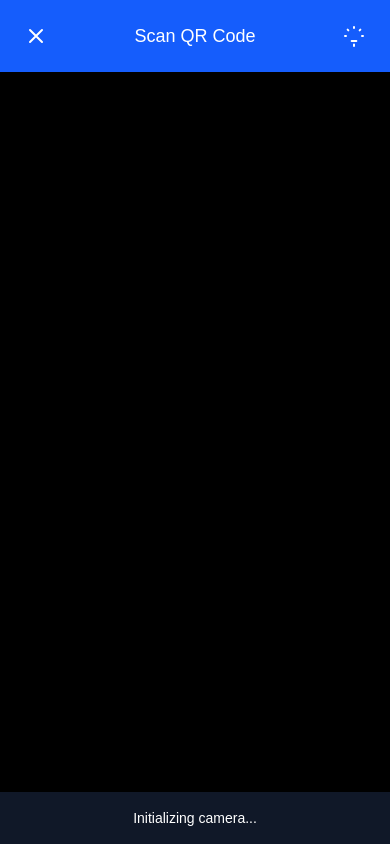
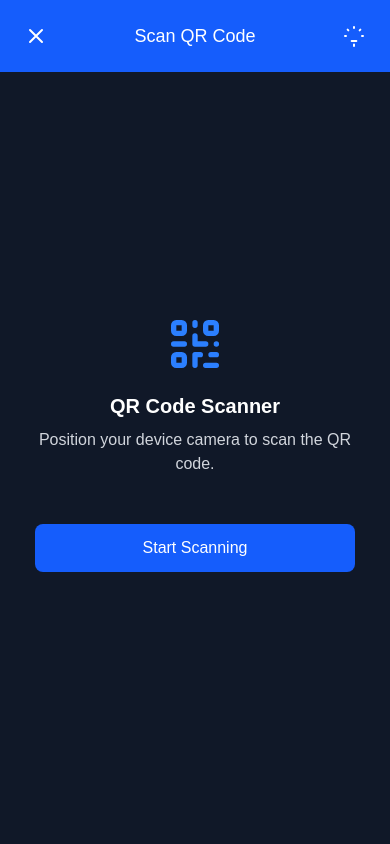
Before and after one commit to JamesEArnold/Binventory, a Next.js app: page /scanner in a window 390 px wide. Built offline with nearby package versions, Linux system fonts and the light colour scheme; no server answers.

Commit message:
fix scanner so phone disconnects after scan

```diff
--- a/app/components/scanner/Scanner.tsx
+++ b/app/components/scanner/Scanner.tsx
@@ -38,18 +38,20 @@ export const Scanner: FC<ScannerProps> = ({
 
   // Centralized function to stop camera stream and clean up resources
   const stopCamera = useCallback(() => {
-    console.log('Stopping camera...');
+    console.log('Stopping camera and cleaning up all resources...');
 
     // Cancel any ongoing scanning
     if (scanIntervalRef.current) {
       clearInterval(scanIntervalRef.current);
       scanIntervalRef.current = null;
+      console.log('Scan interval cleared');
     }
 
     // Cancel animation frame
     if (animationFrameIdRef.current) {
       cancelAnimationFrame(animationFrameIdRef.current);
       animationFrameIdRef.current = null;
+      console.log('Animation frame canceled');
     }
 
     // Stop all media tracks
@@ -60,16 +62,21 @@ export const Scanner: FC<ScannerProps> = ({
         console.log('Track stopped:', track.kind, track.readyState);
       });
       streamRef.current = null;
+      console.log('All media tracks stopped');
     }
 
     // Clear video source
     if (videoRef.current) {
       videoRef.current.srcObject = null;
+      console.log('Video source cleared');
     }
 
     // Update state
     setIsScanning(false);
     setIsLoading(false);
+    setIsFlashlightOn(false);
+
+    console.log('Camera cleanup completed');
   }, []);
 
   // Start the camera with specified settings
@@ -80,6 +87,7 @@ export const Scanner: FC<ScannerProps> = ({
 
       // Set loading state
       setIsLoading(true);
+      setScanError(null);
 
       // Check if mediaDevices API is available
       if (!navigator.mediaDevices) {
@@ -88,9 +96,13 @@ export const Scanner: FC<ScannerProps> = ({
 
       console.log('Starting camera...');
 
-      // Use simpler constraints that worked in original code
+      // Use mobile-optimized constraints for iOS
       const constraints: MediaStreamConstraints = {
-        video: { facingMode: 'environment' },
+        video: {
+          facingMode: 'environment',
+          width: { ideal: 1280 },
+          height: { ideal: 720 }
+        },
         audio: false
       };
 
@@ -99,25 +111,57 @@ export const Scanner: FC<ScannerProps> = ({
 
       console.log('Camera access granted with tracks:', mediaStream.getTracks().length);
 
-      setHasPermission(true);
+      // Store stream reference before setting srcObject
       streamRef.current = mediaStream;
 
       if (videoRef.current) {
+        // Set video properties first
+        videoRef.current.playsInline = true;
+        videoRef.current.muted = true;
+        videoRef.current.autoplay = true;
+
+        // Set the stream as source
         videoRef.current.srcObject = mediaStream;
 
+        // Add event listener for loadedmetadata event
+        videoRef.current.onloadedmetadata = async () => {
+          console.log('Video metadata loaded');
           try {
-          // Force play and wait for it to start
-          await videoRef.current.play();
+            await videoRef.current?.play();
             console.log('Video is now playing');
-
-          // Automatically start scanning once video is playing
+            setHasPermission(true);
             setIsScanning(true);
             setIsLoading(false);
-        } catch (e) {
-          console.error('Failed to play video:', e);
+          } catch (playError) {
+            console.error('Failed to play video after metadata loaded:', playError);
+            setScanError('Failed to start video streaming. Please try again.');
             setIsLoading(false);
-          throw e;
           }
+        };
+
+        // Add error handler
+        videoRef.current.onerror = (e) => {
+          console.error('Video element error:', e);
+          setScanError('Video stream error. Please restart scanner.');
+          setIsLoading(false);
+        };
+
+        // Safety timeout to prevent indefinite loading state
+        setTimeout(() => {
+          if (isLoading) {
+            console.log('Camera initialization timeout - forcing state update');
+            if (streamRef.current && videoRef.current?.srcObject) {
+              setHasPermission(true);
+              setIsScanning(true);
+              setIsLoading(false);
+            } else {
+              setScanError('Camera initialization timed out. Please try again.');
+              setIsLoading(false);
+            }
+          }
+        }, 5000);
+      } else {
+        throw new Error('Video element not available');
       }
 
     } catch (error) {
@@ -126,18 +170,15 @@ export const Scanner: FC<ScannerProps> = ({
       setScanError(error instanceof Error ? error.message : 'Camera access denied. Please enable camera permissions.');
       setIsLoading(false);
     }
-  }, [stopCamera]);
+  }, [isLoading, stopCamera]);
 
-  // Request camera permission on component mount
+  // Ensure cleanup when component unmounts
   useEffect(() => {
-    // Start camera automatically on mount
-    startCamera();
-
-    // Cleanup when component unmounts
     return () => {
+      console.log('Component unmounting - cleaning up camera resources');
       stopCamera();
     };
-  }, [startCamera, stopCamera]);
+  }, [stopCamera]);
 
   // Handle scanning logic
   useEffect(() => {
@@ -157,19 +198,30 @@ export const Scanner: FC<ScannerProps> = ({
 
       if (!context) return;
 
-      // Accept readyState >= 1 (at least metadata loaded)
-      if (video.readyState < 1) return;
+      // Ensure video is actually playing and has dimensions
+      if (video.readyState < 2 || !video.videoWidth) {
+        console.log('Video not ready yet, readyState:', video.readyState, 'width:', video.videoWidth);
+        return;
+      }
 
       // Match canvas dimensions to video
-      canvas.width = video.videoWidth || 640;
-      canvas.height = video.videoHeight || 480;
+      const width = video.videoWidth;
+      const height = video.videoHeight;
+
+      if (width === 0 || height === 0) {
+        console.log('Video dimensions not available yet');
+        return;
+      }
+
+      canvas.width = width;
+      canvas.height = height;
 
       // Draw current video frame to canvas
       try {
-        context.drawImage(video, 0, 0, canvas.width, canvas.height);
+        context.drawImage(video, 0, 0, width, height);
 
         // Get image data from canvas
-        const imageData = context.getImageData(0, 0, canvas.width, canvas.height);
+        const imageData = context.getImageData(0, 0, width, height);
 
         // Use jsQR to detect QR code
         const code = jsQR(imageData.data, imageData.width, imageData.height);
@@ -193,9 +245,15 @@ export const Scanner: FC<ScannerProps> = ({
             setLastScan(result);
 
             if (result.success) {
-              // Call the callback if provided
+              // Call the callback if provided - CRITICAL POINT FOR QUICK ITEMS MODAL
               if (onScanComplete) {
+                // Force immediate release of camera resources before callback
+                stopCamera();
+                // Small delay to ensure resources are released before callback execution
+                setTimeout(() => {
+                  console.log('Executing onScanComplete callback');
                   onScanComplete(result);
+                }, 50);
               }
             } else {
               setScanError(result.error || 'Failed to process QR code');
@@ -212,6 +270,7 @@ export const Scanner: FC<ScannerProps> = ({
 
     // Set up interval for scanning at a reasonable rate
     scanIntervalRef.current = setInterval(scanQRCode, 500);
+    console.log('Scan interval set up');
 
     // Use requestAnimationFrame for camera preview
     const renderPreview = () => {
@@ -222,20 +281,22 @@ export const Scanner: FC<ScannerProps> = ({
         const canvas = canvasRef.current;
         const context = canvas.getContext('2d');
 
-        if (context) {
-          // Accept any readyState (looser check)
-          if (video.readyState > 0) {
-            // Set canvas size to match video if needed
-            if (canvas.width !== video.videoWidth || canvas.height !== video.videoHeight) {
-              const width = video.videoWidth || video.clientWidth || 640;
-              const height = video.videoHeight || video.clientHeight || 480;
+        if (context && video.readyState >= 2) {
+          // Ensure video has valid dimensions
+          const width = video.videoWidth;
+          const height = video.videoHeight;
+
+          if (width && height) {
+            // Set canvas size to match video
+            if (canvas.width !== width || canvas.height !== height) {
               canvas.width = width;
               canvas.height = height;
+              console.log('Canvas dimensions set to', width, 'x', height);
             }
 
             // Draw video frame to canvas
             try {
-              context.drawImage(video, 0, 0, canvas.width, canvas.height);
+              context.drawImage(video, 0, 0, width, height);
             } catch (e) {
               console.error('Error drawing to canvas:', e);
             }
@@ -247,17 +308,21 @@ export const Scanner: FC<ScannerProps> = ({
     };
 
     renderPreview();
+    console.log('Preview rendering started');
 
     // Cleanup function
     return () => {
+      console.log('Scanning effect cleanup running');
       if (scanIntervalRef.current) {
         clearInterval(scanIntervalRef.current);
         scanIntervalRef.current = null;
+        console.log('Scan interval cleared in effect cleanup');
       }
 
       if (animationFrameIdRef.current) {
         cancelAnimationFrame(animationFrameIdRef.current);
         animationFrameIdRef.current = null;
+        console.log('Animation frame canceled in effect cleanup');
       }
     };
   }, [isScanning, hasPermission, onScanComplete, scannerService, stopCamera]);
@@ -300,13 +365,16 @@ export const Scanner: FC<ScannerProps> = ({
   // Navigate to bin page on successful scan
   const navigateToBin = () => {
     if (lastScan?.success && lastScan.binId) {
+      // Double ensure camera is fully stopped before navigation
       stopCamera();
+      console.log('Navigating to bin page');
       router.push(`/bins/${lastScan.binId}`);
     }
   };
 
   // Restart scanning
   const restartScan = () => {
+    console.log('Restarting scan...');
     setScanError(null);
     setLastScan(null);
     startCamera();
@@ -314,9 +382,32 @@ export const Scanner: FC<ScannerProps> = ({
 
   // Handle close button
   const handleClose = () => {
+    console.log('Close button clicked');
     stopCamera();
-    if (onClose) onClose();
+    if (onClose) {
+      console.log('Executing onClose callback');
+      onClose();
+    }
   };
+
+  // Initial UI state - Before camera is started
+  const renderInitialUI = () => (
+    <div className="flex flex-col items-center justify-center h-full bg-gray-900 p-6">
+      <div className="mb-8 text-center">
+        <svg xmlns="http://www.w3.org/2000/svg" className="h-16 w-16 mx-auto mb-4 text-blue-500" fill="none" viewBox="0 0 24 24" stroke="currentColor">
+          <path strokeLinecap="round" strokeLinejoin="round" strokeWidth={2} d="M12 4v1m6 11h2m-6 0h-2v4m0-11v3m0 0h.01M12 12h4.01M16 20h4M4 12h4m12 0h.01M5 8h2a1 1 0 001-1V5a1 1 0 00-1-1H5a1 1 0 00-1 1v2a1 1 0 001 1zm12 0h2a1 1 0 001-1V5a1 1 0 00-1-1h-2a1 1 0 00-1 1v2a1 1 0 001 1zM5 20h2a1 1 0 001-1v-2a1 1 0 00-1-1H5a1 1 0 00-1 1v2a1 1 0 001 1z" />
+        </svg>
+        <h2 className="text-xl font-bold text-white mb-2">QR Code Scanner</h2>
+        <p className="text-gray-300 mb-4">Position your device camera to scan the QR code.</p>
+      </div>
+      <button
+        onClick={startCamera}
+        className="w-full max-w-xs py-3 bg-blue-600 text-white rounded-lg font-medium flex items-center justify-center"
+      >
+        Start Scanning
+      </button>
+    </div>
+  );
 
   return (
     <div className="fixed inset-0 z-50 flex flex-col bg-black">
@@ -346,6 +437,27 @@ export const Scanner: FC<ScannerProps> = ({
 
       {/* Scanner viewport */}
       <div className="relative flex-1 overflow-hidden bg-black">
+        {/* Initial state - before camera access */}
+        {hasPermission === null && !isLoading && renderInitialUI()}
+
+        {/* Video element - always render but hidden when not active */}
+        <video
+          ref={videoRef}
+          className={`absolute inset-0 object-cover w-full h-full z-10 ${(hasPermission === true && !isLoading) ? 'block' : 'hidden'}`}
+          playsInline
+          muted
+          autoPlay
+          style={{
+            transform: 'scaleX(1)' // Ensure correct orientation on mobile
+          }}
+        />
+
+        {/* Canvas overlay - always render but hidden when not active */}
+        <canvas
+          ref={canvasRef}
+          className={`absolute inset-0 w-full h-full z-20 ${(hasPermission === true && !isLoading) ? 'block' : 'hidden'}`}
+        />
+
         {hasPermission === false && (
           <div className="absolute inset-0 flex items-center justify-center bg-gray-900 text-white p-6 text-center">
             <div>
@@ -364,26 +476,9 @@ export const Scanner: FC<ScannerProps> = ({
           </div>
         )}
 
-        {hasPermission === true && (
-          <>
-            {/* Video element */}
-            <video
-              ref={videoRef}
-              className="absolute inset-0 object-cover w-full h-full z-10"
-              playsInline
-              muted
-              autoPlay
-            />
-
-            {/* Canvas overlay */}
-            <canvas
-              ref={canvasRef}
-              className="absolute inset-0 w-full h-full z-20"
-            />
-
         {/* Display loading indicator while camera initializes */}
         {isLoading && (
-              <div className="absolute inset-0 flex items-center justify-center bg-black bg-opacity-50 z-30">
+          <div className="absolute inset-0 flex items-center justify-center bg-black bg-opacity-70 z-30">
             <div className="bg-white p-4 rounded-md shadow-md">
               <svg className="animate-spin h-8 w-8 text-blue-600 mx-auto" xmlns="http://www.w3.org/2000/svg" fill="none" viewBox="0 0 24 24">
                 <circle className="opacity-25" cx="12" cy="12" r="10" stroke="currentColor" strokeWidth="4"></circle>
@@ -395,7 +490,7 @@ export const Scanner: FC<ScannerProps> = ({
         )}
 
         {/* Scanning overlay */}
-            {isScanning && (
+        {isScanning && hasPermission === true && !isLoading && (
           <div className="absolute inset-0 flex items-center justify-center pointer-events-none z-30">
             <div className="relative w-3/4 max-w-xs aspect-square">
               {/* Scanner frame */}
@@ -465,13 +560,17 @@ export const Scanner: FC<ScannerProps> = ({
             </div>
           </div>
         )}
-          </>
-        )}
 
         {/* Display error message if any */}
         {scanError && !lastScan && (
           <div className="absolute bottom-0 left-0 right-0 bg-red-500 text-white p-3 text-center z-50">
             {scanError}
+            <button
+              onClick={restartScan}
+              className="ml-2 underline"
+            >
+              Try Again
+            </button>
           </div>
         )}
       </div>
```
Lines whose indentation alone changed are shown as unchanged.
